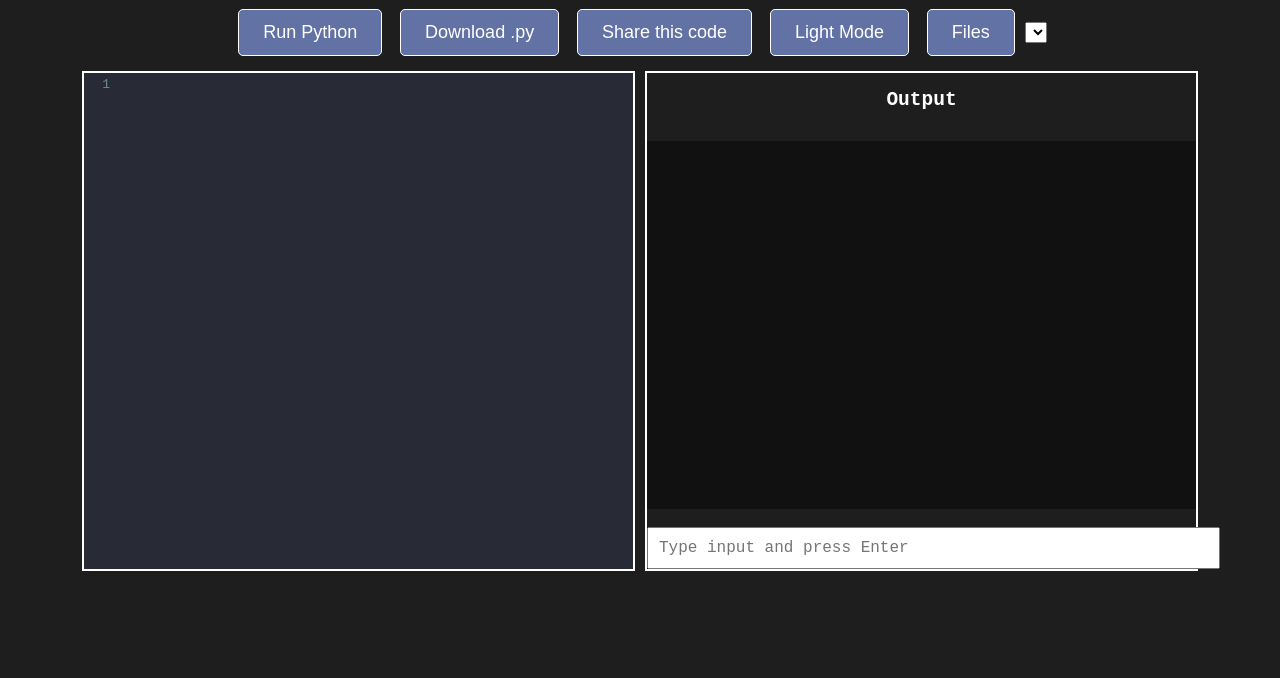
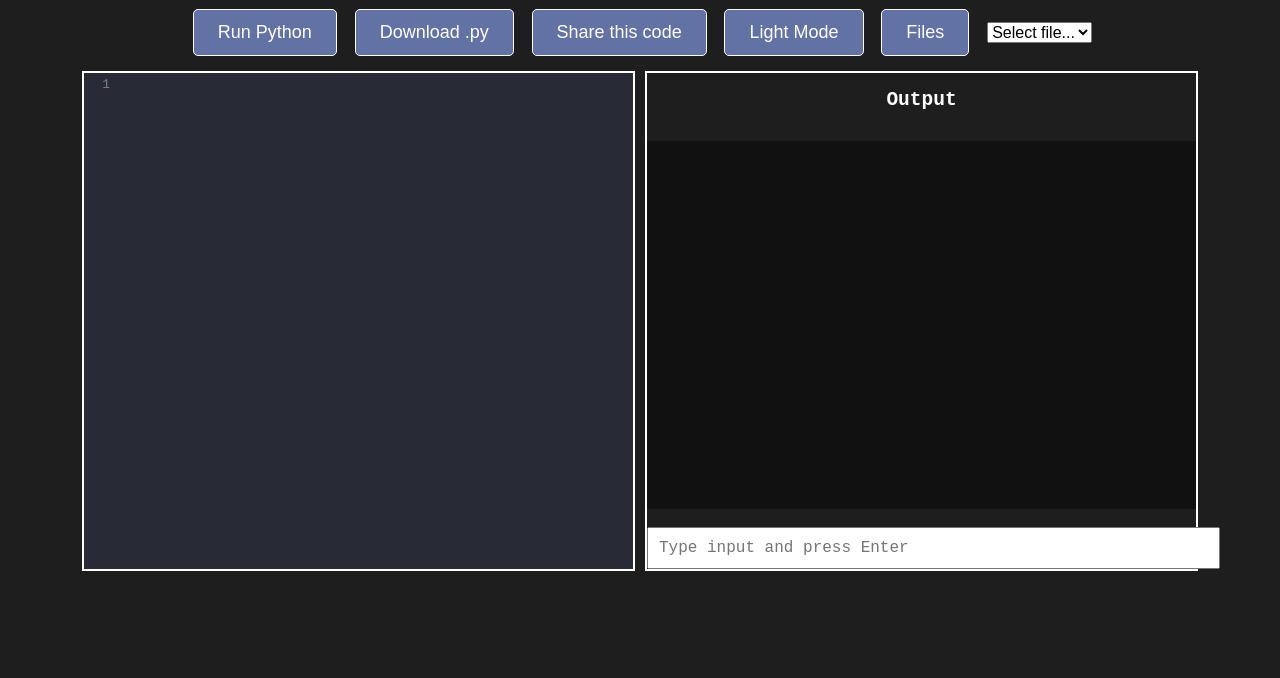
Before and after one commit to Will-IDE/will-ide.github.io, a plain HTML site: page index.html in a window 1280 px wide. Shown: the part 122-800 px from the top of the page. Drawn offline with nearby package versions, Linux system fonts and the light colour scheme.

Commit message:
Update index.html

```diff
--- a/index.html
+++ b/index.html
@@ -43,7 +43,7 @@ h1 {
   display:flex;
   width:90%;
   margin:0 auto;
-  height:500px; /* fixed equal height */
+  height:500px;
   gap:10px;
 }
 
@@ -56,14 +56,12 @@ h1 {
   height:100%;
 }
 
-/* CodeMirror fills container */
 .CodeMirror {
   flex:1;
   height:100%;
   text-align:left;
 }
 
-/* Output panel */
 #output {
   flex:1;
   background-color:#111;
@@ -74,7 +72,6 @@ h1 {
   text-align:left;
 }
 
-/* Input box below output */
 #inputBox {
   margin-top:5px;
   width:100%;
@@ -109,15 +106,16 @@ body.light #toolbar button { background-color:#ddd; color:#000; border-color:#00
   <button id="downloadBtn">Download .py</button>
   <button id="shareBtn">Share this code</button>
   <button id="themeBtn">Light Mode</button>
+  <button id="fileBtn">Files</button>
+  <select id="fileList" style="margin-left:5px; font-size:16px;">
+    <option value="">Select file...</option>
+  </select>
 </div>
 
 <div id="ide-container">
-  <!-- Editor -->
   <div id="editor-container">
     <textarea id="editor"></textarea>
   </div>
-
-  <!-- Output + Input -->
   <div id="output-container">
     <h2>Output</h2>
     <pre id="output"></pre>
@@ -136,30 +134,12 @@ const editor = CodeMirror.fromTextArea(document.getElementById("editor"), {
 
 const output = document.getElementById("output");
 const inputBox = document.getElementById("inputBox");
-let inputResolve=null;
+let inputResolve = null;
 
-function outf(text){output.textContent+=text;}
-
-function builtinInput(promptText){
-  output.textContent+=promptText+"\n";
-  inputBox.focus();
-  return new Promise(resolve=>inputResolve=resolve);
-}
-
-inputBox.addEventListener("keydown", e=>{
-  if(e.key==="Enter" && inputResolve){
-    const val=inputBox.value;
-    output.textContent+=val+"\n";
-    inputBox.value="";
-    inputResolve(val);
-    inputResolve=null;
-  }
-});
-
-function builtinRead(x){
-  if(!Sk.builtinFiles||!Sk.builtinFiles["files"][x]) throw "File not found: '"+x+"'";
-  return Sk.builtinFiles["files"][x];
-}
+function outf(text){output.textContent += text;}
+function builtinInput(promptText){output.textContent+=promptText+"\n"; inputBox.focus(); return new Promise(resolve=>inputResolve=resolve);}
+inputBox.addEventListener("keydown", e => { if(e.key==="Enter" && inputResolve){ const val=inputBox.value; output.textContent+=val+"\n"; inputBox.value=""; inputResolve(val); inputResolve=null; }});
+function builtinRead(x){ if(!Sk.builtinFiles||!Sk.builtinFiles["files"][x]) throw "File not found: '"+x+"'"; return Sk.builtinFiles["files"][x]; }
 
 function runCode(){
   output.textContent="";
@@ -167,36 +147,32 @@ function runCode(){
   Sk.misceval.asyncToPromise(()=>Sk.importMainWithBody("<stdin>", false, editor.getValue(), true))
   .catch(err=>output.textContent+=err.toString());
 }
-
-document.getElementById("runBtn").onclick=runCode;
+document.getElementById("runBtn").onclick = runCode;
 
 // Auto-save
-editor.on("change",()=>localStorage.setItem("willIDE_code",editor.getValue()));
+editor.on("change", ()=>localStorage.setItem("willIDE_code", editor.getValue()));
 
-// Load code & theme
-window.onload=()=>{
+// Load saved code and theme
+window.onload = ()=>{
   const saved=localStorage.getItem("willIDE_code");
   if(saved) editor.setValue(saved);
-
-  const theme=localStorage.getItem("wide_theme")||"dark";
+  const theme = localStorage.getItem("wide_theme") || "dark";
   setTheme(theme);
   editor.refresh();
 };
 
 // Download
-document.getElementById("downloadBtn").onclick=()=>{
-  const blob=new Blob([editor.getValue()],{type:"text/plain"});
-  const a=document.createElement("a");
-  a.href=URL.createObjectURL(blob);
-  a.download="code.py";
-  document.body.appendChild(a);
-  a.click();
-  document.body.removeChild(a);
+document.getElementById("downloadBtn").onclick = ()=>{
+  const blob = new Blob([editor.getValue()], {type:"text/plain"});
+  const a = document.createElement("a");
+  a.href = URL.createObjectURL(blob);
+  a.download = "code.py";
+  document.body.appendChild(a); a.click(); document.body.removeChild(a);
 };
 
 // Share
-document.getElementById("shareBtn").onclick=()=>{
-  const url=`${location.origin}${location.pathname}?code=${encodeURIComponent(editor.getValue())}`;
+document.getElementById("shareBtn").onclick = ()=>{
+  const url = `${location.origin}${location.pathname}?code=${encodeURIComponent(editor.getValue())}`;
   navigator.clipboard.writeText(url);
   alert("Share URL copied!");
 };
@@ -204,35 +180,20 @@ document.getElementById("shareBtn").onclick=()=>{
 // Theme toggle
 const themeBtn=document.getElementById("themeBtn");
 function setTheme(mode){
-  if(mode==="light"){
-    document.body.classList.add("light");
-    editor.setOption("theme","default");
-    themeBtn.textContent="Dark Mode";
-  }else{
-    document.body.classList.remove("light");
-    editor.setOption("theme","dracula");
-    themeBtn.textContent="Light Mode";
-  }
-  localStorage.setItem("wide_theme",mode);
+  if(mode==="light"){ document.body.classList.add("light"); editor.setOption("theme","default"); themeBtn.textContent="Dark Mode"; }
+  else{ document.body.classList.remove("light"); editor.setOption("theme","dracula"); themeBtn.textContent="Light Mode"; }
+  localStorage.setItem("wide_theme", mode);
 }
-themeBtn.onclick=()=>setTheme(document.body.classList.contains("light")?"dark":"light");
-  // ----- 1️⃣ File management -----
-let files = {}; // in-memory storage for files
+themeBtn.onclick = ()=>setTheme(document.body.classList.contains("light")?"dark":"light");
 
-// Create File button dynamically if not in toolbar
-const fileBtn = document.createElement("button");
-fileBtn.textContent = "Files";
-document.getElementById("toolbar").appendChild(fileBtn);
+// ----- 1️⃣ File management -----
+let files = {}; // in-memory files
 
-// File list dropdown
-const fileList = document.createElement("select");
-fileList.style.marginLeft = "5px";
-fileList.style.fontSize = "16px";
-document.getElementById("toolbar").appendChild(fileList);
+const fileBtn = document.getElementById("fileBtn");
+const fileList = document.getElementById("fileList");
 
-// Update dropdown with current files
 function updateFileList() {
-  fileList.innerHTML = "";
+  fileList.innerHTML = '<option value="">Select file...</option>';
   for (const fname in files) {
     const option = document.createElement("option");
     option.value = fname;
@@ -241,7 +202,6 @@ function updateFileList() {
   }
 }
 
-// Save current editor content as a file
 fileBtn.onclick = () => {
   const fname = prompt("Enter file name:");
   if (!fname) return;
@@ -250,14 +210,12 @@ fileBtn.onclick = () => {
   alert(`Saved as ${fname}`);
 };
 
-// Load selected file into editor
 fileList.onchange = () => {
   const fname = fileList.value;
   if (fname && files[fname] !== undefined) {
     editor.setValue(files[fname]);
   }
 };
-
 </script>
 
 </body>
```
